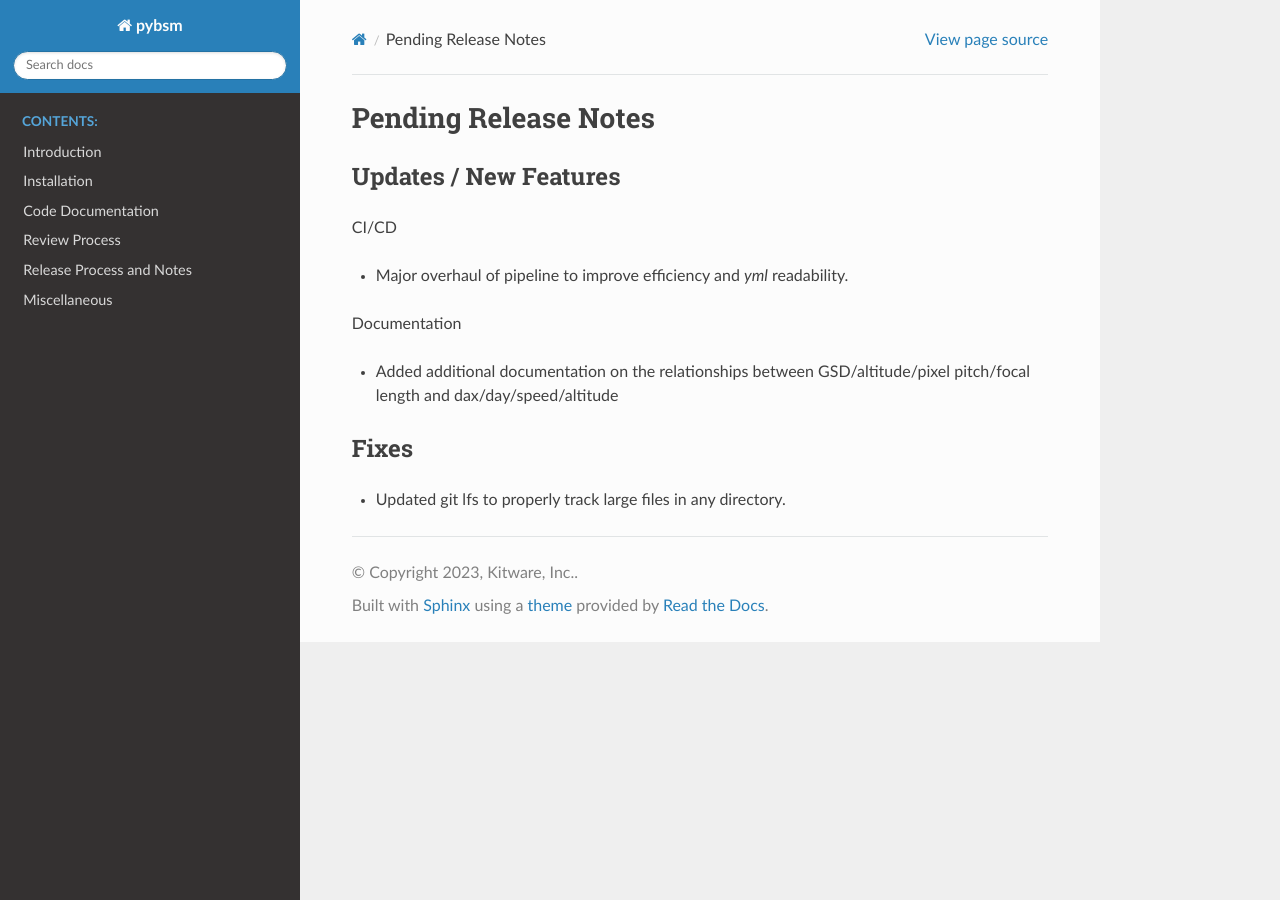
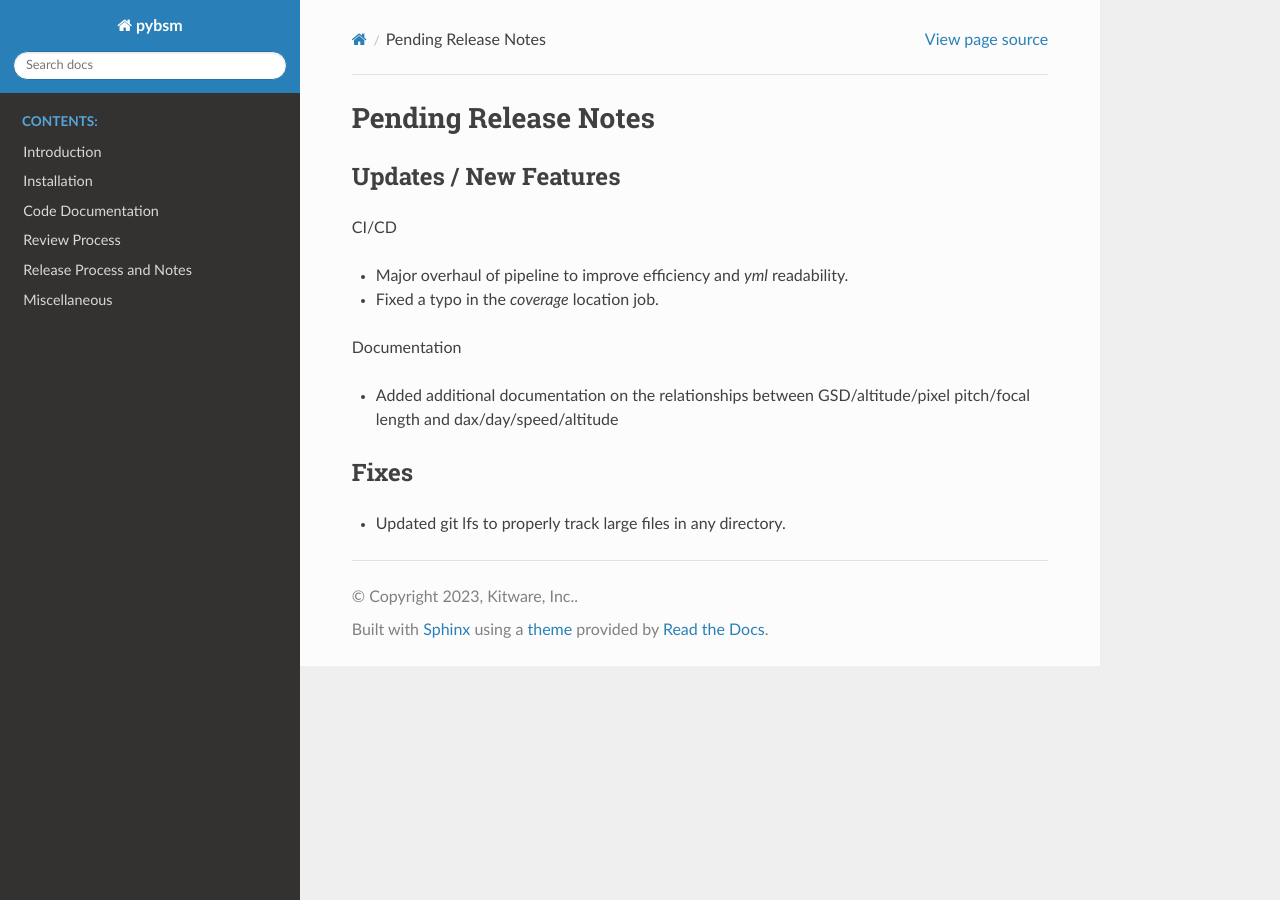
Before and after one commit to Kitware/pybsm, a Sphinx documentation site: the page built from docs/release_notes/pending_release.rst, in a window 1280 px wide. Built offline with Sphinx 7.4.7 and the Read the Docs theme 2.0.0, drawn with Linux system fonts in a browser that asks for light colours.

Commit message:
Fixed the location for coverage job.

```diff
--- a/docs/release_notes/pending_release.rst
+++ b/docs/release_notes/pending_release.rst
@@ -8,6 +8,8 @@ CI/CD
 
 * Major overhaul of pipeline to improve efficiency and `yml` readability.
 
+* Fixed a typo in the `coverage` location job.
+
 Documentation
 
 * Added additional documentation on the relationships between GSD/altitude/pixel pitch/focal length and
```
Also changed, not shown: 1 other file.
